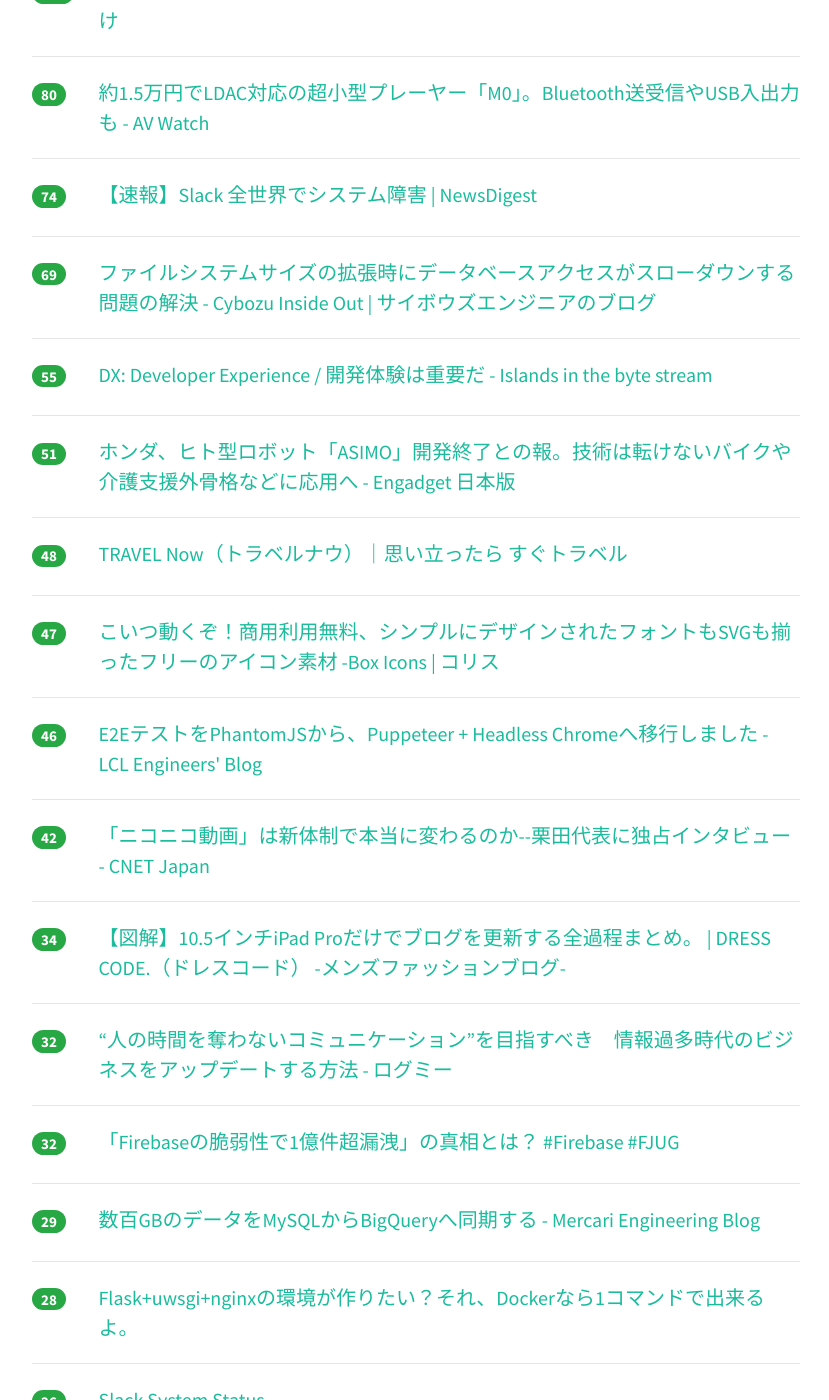
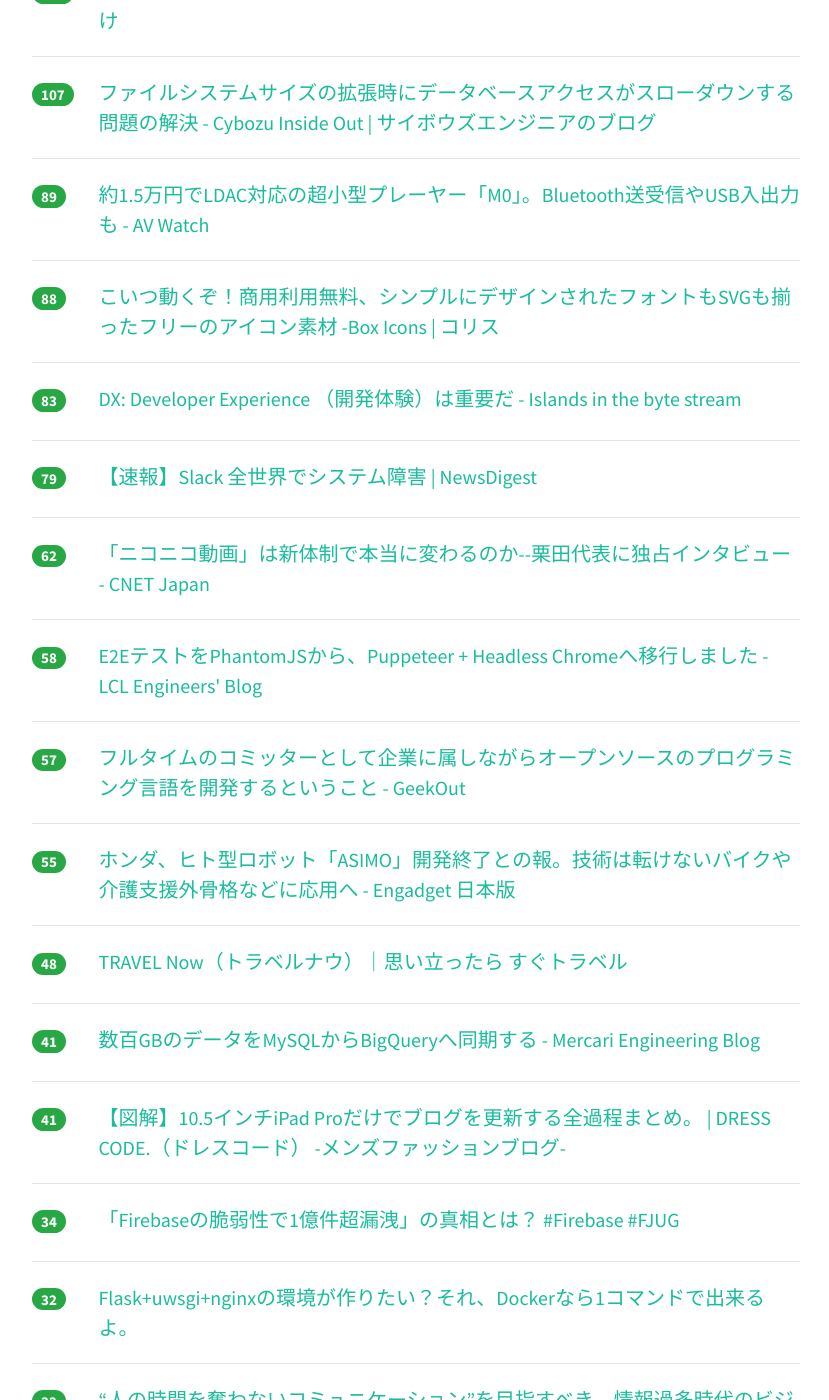
Before and after one commit to yatta47/hatena-matome-site, a Jekyll site: the page built from _posts/2018-06-28-hatena.md, in a window 1280 px wide and 1400 px high, scrolled down 419 px. Shown: the whole window, without its empty margins (224-1053 px from the left). Built offline with Jekyll 4.4.1, drawn with Linux system fonts in a browser that asks for light colours; nearby versions of some CDN libraries; some of the changed text lies outside the part shown.

Commit message:
Updated 2018-06-28

```diff
--- a/_posts/2018-06-28-hatena.md
+++ b/_posts/2018-06-28-hatena.md
@@ -1,38 +1,58 @@
 ---
 layout: post
 title:  "2018-06-28 はてぶIT"
-date:   2018-06-28 13:02:50
+date:   2018-06-28 14:03:01
 tags: [it-hotentry]
 ---
-57 件のデータあり
+60 件のデータあり
 
 <hr><div class="row">
-<div class="col-1"><span class="badge badge-pill badge-success h2">147</span></div>
+<div class="col-1"><span class="badge badge-pill badge-success h2">248</span></div>
 <div class="col-11"><a href='https://www.watto.nagoya/entry/2018/06/28/003000' target='_blank'>Excelで絶対参照を使って九九の表を作れと言われたら - しいたげられたしいたけ</a></div>
 </div>
 <hr>
 <div class="row">
-<div class="col-1"><span class="badge badge-pill badge-success h2">80</span></div>
+<div class="col-1"><span class="badge badge-pill badge-success h2">107</span></div>
+<div class="col-11"><a href='http://blog.cybozu.io/entry/2018/06/28/080000' target='_blank'>ファイルシステムサイズの拡張時にデータベースアクセスがスローダウンする問題の解決 - Cybozu Inside Out | サイボウズエンジニアのブログ</a></div>
+</div>
+<hr>
+<div class="row">
+<div class="col-1"><span class="badge badge-pill badge-success h2">89</span></div>
 <div class="col-11"><a href='https://av.watch.impress.co.jp/docs/news/1129733.html' target='_blank'>約1.5万円でLDAC対応の超小型プレーヤー「M0」。Bluetooth送受信やUSB入出力も - AV Watch</a></div>
 </div>
 <hr>
 <div class="row">
-<div class="col-1"><span class="badge badge-pill badge-success h2">74</span></div>
+<div class="col-1"><span class="badge badge-pill badge-success h2">88</span></div>
+<div class="col-11"><a href='https://coliss.com/articles/build-websites/operation/css/high-quality-web-icons-boxicons.html' target='_blank'>こいつ動くぞ！商用利用無料、シンプルにデザインされたフォントもSVGも揃ったフリーのアイコン素材 -Box Icons | コリス</a></div>
+</div>
+<hr>
+<div class="row">
+<div class="col-1"><span class="badge badge-pill badge-success h2">83</span></div>
+<div class="col-11"><a href='https://gfx.hatenablog.com/entry/2018/06/28/100103' target='_blank'>DX: Developer Experience （開発体験）は重要だ - Islands in the byte stream</a></div>
+</div>
+<hr>
+<div class="row">
+<div class="col-1"><span class="badge badge-pill badge-success h2">79</span></div>
 <div class="col-11"><a href='https://newsdigest.jp/1957' target='_blank'>【速報】Slack 全世界でシステム障害 | NewsDigest</a></div>
 </div>
 <hr>
 <div class="row">
-<div class="col-1"><span class="badge badge-pill badge-success h2">69</span></div>
-<div class="col-11"><a href='http://blog.cybozu.io/entry/2018/06/28/080000' target='_blank'>ファイルシステムサイズの拡張時にデータベースアクセスがスローダウンする問題の解決 - Cybozu Inside Out | サイボウズエンジニアのブログ</a></div>
+<div class="col-1"><span class="badge badge-pill badge-success h2">62</span></div>
+<div class="col-11"><a href='https://japan.cnet.com/article/35121533/' target='_blank'>「ニコニコ動画」は新体制で本当に変わるのか--栗田代表に独占インタビュー - CNET Japan</a></div>
+</div>
+<hr>
+<div class="row">
+<div class="col-1"><span class="badge badge-pill badge-success h2">58</span></div>
+<div class="col-11"><a href='http://techblog.lclco.com/entry/2018/06/28/080000' target='_blank'>E2EテストをPhantomJSから、Puppeteer + Headless Chromeへ移行しました - LCL Engineers' Blog</a></div>
+</div>
+<hr>
+<div class="row">
+<div class="col-1"><span class="badge badge-pill badge-success h2">57</span></div>
+<div class="col-11"><a href='https://geek-out.jp/column/entry/2018/06/28/110000' target='_blank'>フルタイムのコミッターとして企業に属しながらオープンソースのプログラミング言語を開発するということ - GeekOut</a></div>
 </div>
 <hr>
 <div class="row">
 <div class="col-1"><span class="badge badge-pill badge-success h2">55</span></div>
-<div class="col-11"><a href='https://gfx.hatenablog.com/entry/2018/06/28/100103' target='_blank'>DX: Developer Experience / 開発体験は重要だ - Islands in the byte stream</a></div>
-</div>
-<hr>
-<div class="row">
-<div class="col-1"><span class="badge badge-pill badge-success h2">51</span></div>
 <div class="col-11"><a href='https://japanese.engadget.com/2018/06/27/asimo/' target='_blank'>ホンダ、ヒト型ロボット「ASIMO」開発終了との報。技術は転けないバイクや介護支援外骨格などに応用へ - Engadget 日本版</a></div>
 </div>
 <hr>
@@ -42,23 +62,23 @@ tags: [it-hotentry]
 </div>
 <hr>
 <div class="row">
-<div class="col-1"><span class="badge badge-pill badge-success h2">47</span></div>
-<div class="col-11"><a href='https://coliss.com/articles/build-websites/operation/css/high-quality-web-icons-boxicons.html' target='_blank'>こいつ動くぞ！商用利用無料、シンプルにデザインされたフォントもSVGも揃ったフリーのアイコン素材 -Box Icons | コリス</a></div>
+<div class="col-1"><span class="badge badge-pill badge-success h2">41</span></div>
+<div class="col-11"><a href='http://tech.mercari.com/entry/2018/06/28/100000' target='_blank'>数百GBのデータをMySQLからBigQueryへ同期する - Mercari Engineering Blog</a></div>
 </div>
 <hr>
 <div class="row">
-<div class="col-1"><span class="badge badge-pill badge-success h2">46</span></div>
-<div class="col-11"><a href='http://techblog.lclco.com/entry/2018/06/28/080000' target='_blank'>E2EテストをPhantomJSから、Puppeteer + Headless Chromeへ移行しました - LCL Engineers' Blog</a></div>
-</div>
-<hr>
-<div class="row">
-<div class="col-1"><span class="badge badge-pill badge-success h2">42</span></div>
-<div class="col-11"><a href='https://japan.cnet.com/article/35121533/' target='_blank'>「ニコニコ動画」は新体制で本当に変わるのか--栗田代表に独占インタビュー - CNET Japan</a></div>
+<div class="col-1"><span class="badge badge-pill badge-success h2">41</span></div>
+<div class="col-11"><a href='https://www.fukulow.info/ipadblog-matome/' target='_blank'>【図解】10.5インチiPad Proだけでブログを更新する全過程まとめ。 | DRESS CODE.（ドレスコード） -メンズファッションブログ-</a></div>
 </div>
 <hr>
 <div class="row">
 <div class="col-1"><span class="badge badge-pill badge-success h2">34</span></div>
-<div class="col-11"><a href='https://www.fukulow.info/ipadblog-matome/' target='_blank'>【図解】10.5インチiPad Proだけでブログを更新する全過程まとめ。 | DRESS CODE.（ドレスコード） -メンズファッションブログ-</a></div>
+<div class="col-11"><a href='https://qiita.com/Yatima/items/cb1962fb09f827957981' target='_blank'>「Firebaseの脆弱性で1億件超漏洩」の真相とは？ #Firebase #FJUG</a></div>
+</div>
+<hr>
+<div class="row">
+<div class="col-1"><span class="badge badge-pill badge-success h2">32</span></div>
+<div class="col-11"><a href='https://qiita.com/lboavde1121/items/a905f1382733dfb9c8c1' target='_blank'>Flask+uwsgi+nginxの環境が作りたい？それ、Dockerなら1コマンドで出来るよ。</a></div>
 </div>
 <hr>
 <div class="row">
@@ -67,18 +87,18 @@ tags: [it-hotentry]
 </div>
 <hr>
 <div class="row">
-<div class="col-1"><span class="badge badge-pill badge-success h2">32</span></div>
-<div class="col-11"><a href='https://qiita.com/Yatima/items/cb1962fb09f827957981' target='_blank'>「Firebaseの脆弱性で1億件超漏洩」の真相とは？ #Firebase #FJUG</a></div>
+<div class="col-1"><span class="badge badge-pill badge-success h2">31</span></div>
+<div class="col-11"><a href='https://wirelesswire.jp/2018/06/65757/' target='_blank'>最強のプログラミング勉強法が写経である理由 - WirelessWire News（ワイヤレスワイヤーニュース）</a></div>
 </div>
 <hr>
 <div class="row">
-<div class="col-1"><span class="badge badge-pill badge-success h2">29</span></div>
-<div class="col-11"><a href='http://tech.mercari.com/entry/2018/06/28/100000' target='_blank'>数百GBのデータをMySQLからBigQueryへ同期する - Mercari Engineering Blog</a></div>
+<div class="col-1"><span class="badge badge-pill badge-success h2">27</span></div>
+<div class="col-11"><a href='http://nlab.itmedia.co.jp/nl/articles/1806/27/news131.html' target='_blank'>麻雀の点数計算を自動でしてくれるアプリ「麻雀カメラ」登場　アガった手牌にスマホをかざすだけ - ねとらぼ</a></div>
 </div>
 <hr>
 <div class="row">
-<div class="col-1"><span class="badge badge-pill badge-success h2">28</span></div>
-<div class="col-11"><a href='https://qiita.com/lboavde1121/items/a905f1382733dfb9c8c1' target='_blank'>Flask+uwsgi+nginxの環境が作りたい？それ、Dockerなら1コマンドで出来るよ。</a></div>
+<div class="col-1"><span class="badge badge-pill badge-success h2">26</span></div>
+<div class="col-11"><a href='https://dev-blog.apollodata.com/graphql-explained-5844742f195e' target='_blank'>GraphQL explained – Apollo GraphQL</a></div>
 </div>
 <hr>
 <div class="row">
@@ -87,33 +107,48 @@ tags: [it-hotentry]
 </div>
 <hr>
 <div class="row">
-<div class="col-1"><span class="badge badge-pill badge-success h2">26</span></div>
-<div class="col-11"><a href='http://nlab.itmedia.co.jp/nl/articles/1806/27/news131.html' target='_blank'>麻雀の点数計算を自動でしてくれるアプリ「麻雀カメラ」登場　アガった手牌にスマホをかざすだけ - ねとらぼ</a></div>
+<div class="col-1"><span class="badge badge-pill badge-success h2">23</span></div>
+<div class="col-11"><a href='https://dev.classmethod.jp/server-side/db/introducing-mongodb-4/' target='_blank'>[速報] ACID トランザクションをサポート！ MongoDB 4.0 がリリースされました！ #MDBW18 ｜ Developers.IO</a></div>
 </div>
 <hr>
 <div class="row">
-<div class="col-1"><span class="badge badge-pill badge-success h2">26</span></div>
-<div class="col-11"><a href='https://geek-out.jp/column/entry/2018/06/28/110000' target='_blank'>フルタイムのコミッターとして企業に属しながらオープンソースのプログラミング言語を開発するということ - GeekOut</a></div>
+<div class="col-1"><span class="badge badge-pill badge-success h2">23</span></div>
+<div class="col-11"><a href='https://qiita.com/tailix/items/fe3804e7a58978741d56' target='_blank'>Docker + Node.js のデバッグ Visual Studio Code編</a></div>
 </div>
 <hr>
 <div class="row">
-<div class="col-1"><span class="badge badge-pill badge-success h2">22</span></div>
-<div class="col-11"><a href='https://dev-blog.apollodata.com/graphql-explained-5844742f195e' target='_blank'>GraphQL explained – Apollo GraphQL</a></div>
+<div class="col-1"><span class="badge badge-pill badge-success h2">21</span></div>
+<div class="col-11"><a href='https://dentsu-ho.com/articles/3598' target='_blank'>UX（ユーエックス）ってなんだ？実際に活躍している人たちに聞いてみた（後編） | ウェブ電通報</a></div>
+</div>
+<hr>
+<div class="row">
+<div class="col-1"><span class="badge badge-pill badge-success h2">21</span></div>
+<div class="col-11"><a href='https://yandod.github.io/blog/2018/06/28/programming/' target='_blank'>ディスる前に知っておくべき「プログラミング教育」のこと - Yusuke Ando a.k.a yando</a></div>
 </div>
 <hr>
 <div class="row">
 <div class="col-1"><span class="badge badge-pill badge-success h2">20</span></div>
-<div class="col-11"><a href='https://dentsu-ho.com/articles/3598' target='_blank'>UX（ユーエックス）ってなんだ？実際に活躍している人たちに聞いてみた（後編） | ウェブ電通報</a></div>
-</div>
-<hr>
-<div class="row">
-<div class="col-1"><span class="badge badge-pill badge-success h2">20</span></div>
-<div class="col-11"><a href='https://wirelesswire.jp/2018/06/65757/' target='_blank'>最強のプログラミング勉強法が写経である理由 - WirelessWire News（ワイヤレスワイヤーニュース）</a></div>
+<div class="col-11"><a href='https://japan.cnet.com/article/35121579/' target='_blank'>グーグル、広告ブランドを刷新--「AdWords」と「DoubleClick」の名称を廃止 - CNET Japan</a></div>
 </div>
 <hr>
 <div class="row">
 <div class="col-1"><span class="badge badge-pill badge-success h2">19</span></div>
-<div class="col-11"><a href='https://dev.classmethod.jp/server-side/db/introducing-mongodb-4/' target='_blank'>[速報] ACID トランザクションをサポート！ MongoDB 4.0 がリリースされました！ #MDBW18 ｜ Developers.IO</a></div>
+<div class="col-11"><a href='http://www.itmedia.co.jp/news/articles/1806/28/news025.html' target='_blank'>「AIへの信頼」不可欠に　SF作家・長谷敏司さん、「BEATLESS」の世界語る - ITmedia NEWS</a></div>
+</div>
+<hr>
+<div class="row">
+<div class="col-1"><span class="badge badge-pill badge-success h2">19</span></div>
+<div class="col-11"><a href='https://tech.starttoday-tech.com/entry/openapi2ruby' target='_blank'>OpenAPIのschema定義からRubyのクラスを生成するgem「openapi2ruby」をつくりました - Start Today Technologies TECH BLOG</a></div>
+</div>
+<hr>
+<div class="row">
+<div class="col-1"><span class="badge badge-pill badge-success h2">19</span></div>
+<div class="col-11"><a href='http://www.itmedia.co.jp/news/articles/1806/28/news079.html' target='_blank'>みずほ証券システム障害、2日経っても解消せず　再開めど「未定」 - ITmedia NEWS</a></div>
+</div>
+<hr>
+<div class="row">
+<div class="col-1"><span class="badge badge-pill badge-success h2">18</span></div>
+<div class="col-11"><a href='https://google-developers.appspot.com/machine-learning/crash-course/backprop-scroll/' target='_blank'>Backpropagation demo</a></div>
 </div>
 <hr>
 <div class="row">
@@ -123,12 +158,7 @@ tags: [it-hotentry]
 <hr>
 <div class="row">
 <div class="col-1"><span class="badge badge-pill badge-success h2">17</span></div>
-<div class="col-11"><a href='https://qiita.com/tailix/items/fe3804e7a58978741d56' target='_blank'>Docker + Node.js のデバッグ Visual Studio Code編</a></div>
-</div>
-<hr>
-<div class="row">
-<div class="col-1"><span class="badge badge-pill badge-success h2">17</span></div>
-<div class="col-11"><a href='https://japan.cnet.com/article/35121579/' target='_blank'>グーグル、広告ブランドを刷新--「AdWords」と「DoubleClick」の名称を廃止 - CNET Japan</a></div>
+<div class="col-11"><a href='https://h3poteto.hatenablog.com/entry/2018/06/25/010000' target='_blank'>趣味サービスのインフラをAWS ECSに載せ替えた - PartyIX</a></div>
 </div>
 <hr>
 <div class="row">
@@ -142,23 +172,23 @@ tags: [it-hotentry]
 </div>
 <hr>
 <div class="row">
-<div class="col-1"><span class="badge badge-pill badge-success h2">16</span></div>
-<div class="col-11"><a href='https://google-developers.appspot.com/machine-learning/crash-course/backprop-scroll/' target='_blank'>Backpropagation demo</a></div>
+<div class="col-1"><span class="badge badge-pill badge-success h2">17</span></div>
+<div class="col-11"><a href='https://blog.kibe.la/entry/2018/06/28/114716' target='_blank'>採用やってます！（We're Hiring!） - Kibela Blog</a></div>
 </div>
 <hr>
 <div class="row">
 <div class="col-1"><span class="badge badge-pill badge-success h2">16</span></div>
-<div class="col-11"><a href='http://www.itmedia.co.jp/news/articles/1806/28/news025.html' target='_blank'>「AIへの信頼」不可欠に　SF作家・長谷敏司さん、「BEATLESS」の世界語る - ITmedia NEWS</a></div>
-</div>
-<hr>
-<div class="row">
-<div class="col-1"><span class="badge badge-pill badge-success h2">16</span></div>
-<div class="col-11"><a href='https://tech.starttoday-tech.com/entry/openapi2ruby' target='_blank'>OpenAPIのschema定義からRubyのクラスを生成するgem「openapi2ruby」をつくりました - Start Today Technologies TECH BLOG</a></div>
+<div class="col-11"><a href='https://japan.cnet.com/article/35121577/' target='_blank'>人間のように話す「Google Duplex」、パブリックテストを開始へ - CNET Japan</a></div>
 </div>
 <hr>
 <div class="row">
 <div class="col-1"><span class="badge badge-pill badge-success h2">15</span></div>
-<div class="col-11"><a href='https://japan.cnet.com/article/35121577/' target='_blank'>人間のように話す「Google Duplex」、パブリックテストを開始へ - CNET Japan</a></div>
+<div class="col-11"><a href='https://togetter.com/li/1241327' target='_blank'>ＡＩが人間を支配するという話に疑問がありすぎて妄想してみた - Togetter</a></div>
+</div>
+<hr>
+<div class="row">
+<div class="col-1"><span class="badge badge-pill badge-success h2">15</span></div>
+<div class="col-11"><a href='https://kubernetes.io/blog/2018/06/27/kubernetes-1.11-release-announcement/' target='_blank'>Kubernetes 1.11: In-Cluster Load Balancing and CoreDNS Plugin Graduate to General Availability - Kubernetes</a></div>
 </div>
 <hr>
 <div class="row">
@@ -178,22 +208,17 @@ tags: [it-hotentry]
 <hr>
 <div class="row">
 <div class="col-1"><span class="badge badge-pill badge-success h2">14</span></div>
-<div class="col-11"><a href='https://togetter.com/li/1241327' target='_blank'>ＡＩが人間を支配するという話に疑問がありすぎて妄想してみた - Togetter</a></div>
+<div class="col-11"><a href='https://ferret-plus.com/10453' target='_blank'>Googleアナリティクスのレポート作成を簡単にするマイレポートとは？｜ferret [フェレット]</a></div>
 </div>
 <hr>
 <div class="row">
 <div class="col-1"><span class="badge badge-pill badge-success h2">14</span></div>
-<div class="col-11"><a href='https://kubernetes.io/blog/2018/06/27/kubernetes-1.11-release-announcement/' target='_blank'>Kubernetes 1.11: In-Cluster Load Balancing and CoreDNS Plugin Graduate to General Availability - Kubernetes</a></div>
+<div class="col-11"><a href='https://cloudplatform-jp.googleblog.com/2018/06/Behind-the-scenes-with-the-Dragon-Ball-Legends-GCP-backend.html' target='_blank'>Google Cloud Platform Japan 公式ブログ: 『ドラゴンボール レジェンズ』の舞台裏を支える Google Cloud</a></div>
 </div>
 <hr>
 <div class="row">
-<div class="col-1"><span class="badge badge-pill badge-success h2">14</span></div>
-<div class="col-11"><a href='http://www.itmedia.co.jp/news/articles/1806/28/news079.html' target='_blank'>みずほ証券システム障害、2日経っても解消せず　再開めど「未定」 - ITmedia NEWS</a></div>
-</div>
-<hr>
-<div class="row">
-<div class="col-1"><span class="badge badge-pill badge-success h2">12</span></div>
-<div class="col-11"><a href='https://h3poteto.hatenablog.com/entry/2018/06/25/010000' target='_blank'>趣味サービスのインフラをAWS ECSに載せ替えた - PartyIX</a></div>
+<div class="col-1"><span class="badge badge-pill badge-success h2">13</span></div>
+<div class="col-11"><a href='https://www.lifehacker.jp/2018/06/the-tiny-essential-google-tricks-for-way-better-search.html' target='_blank'>完全一致や関連語の検索も。知らないともったない、Google検索を最大限活用する9つのテクニック | ライフハッカー［日本版］</a></div>
 </div>
 <hr>
 <div class="row">
@@ -203,16 +228,21 @@ tags: [it-hotentry]
 <hr>
 <div class="row">
 <div class="col-1"><span class="badge badge-pill badge-success h2">12</span></div>
-<div class="col-11"><a href='https://ferret-plus.com/10453' target='_blank'>Googleアナリティクスのレポート作成を簡単にするマイレポートとは？｜ferret [フェレット]</a></div>
+<div class="col-11"><a href='https://www.nikkei.com/article/DGXMZO32334040Y8A620C1EAF000/' target='_blank'>ホンダ、アシモの開発取りやめ　実用型にシフト　　：日本経済新聞</a></div>
 </div>
 <hr>
 <div class="row">
-<div class="col-1"><span class="badge badge-pill badge-success h2">10</span></div>
+<div class="col-1"><span class="badge badge-pill badge-success h2">11</span></div>
 <div class="col-11"><a href='https://www.publickey1.jp/blog/18/vmwarekubernetesvmware_kubernetes_enginevmware_cloud_on_awsazure.html' target='_blank'>VMwareもKubernetesのマネージドサービス「VMware Kubernetes Engine」提供へ。VMware Cloud on AWSを皮切りにAzure版も予定 － Publickey</a></div>
 </div>
 <hr>
 <div class="row">
-<div class="col-1"><span class="badge badge-pill badge-success h2">10</span></div>
+<div class="col-1"><span class="badge badge-pill badge-success h2">11</span></div>
+<div class="col-11"><a href='http://kamomako.hatenablog.jp/entry/youkai-watch-world' target='_blank'>妖怪ウォッチワールド・リセマラ確率検証・初心者おすすめ攻略情報まとめ・GPS信号が見つかりません - 【暮らしを豊かに:Smart Life Net】</a></div>
+</div>
+<hr>
+<div class="row">
+<div class="col-1"><span class="badge badge-pill badge-success h2">11</span></div>
 <div class="col-11"><a href='https://kimafuro.jp/2018/06/28/archives/857' target='_blank'>AI投資信託を始める　ウェルスナビを申し込んでみた</a></div>
 </div>
 <hr>
@@ -227,16 +257,6 @@ tags: [it-hotentry]
 </div>
 <hr>
 <div class="row">
-<div class="col-1"><span class="badge badge-pill badge-success h2">9</span></div>
-<div class="col-11"><a href='http://kamomako.hatenablog.jp/entry/youkai-watch-world' target='_blank'>妖怪ウォッチワールド・リセマラ確率検証・初心者おすすめ攻略情報まとめ・GPS信号が見つかりません - 【暮らしを豊かに:Smart Life Net】</a></div>
-</div>
-<hr>
-<div class="row">
-<div class="col-1"><span class="badge badge-pill badge-success h2">9</span></div>
-<div class="col-11"><a href='https://www.nikkei.com/article/DGXMZO32334040Y8A620C1EAF000/' target='_blank'>ホンダ、アシモの開発取りやめ　実用型にシフト　　：日本経済新聞</a></div>
-</div>
-<hr>
-<div class="row">
 <div class="col-1"><span class="badge badge-pill badge-success h2">8</span></div>
 <div class="col-11"><a href='https://www.kenkokarate.com/entry/2018/06/28/055934' target='_blank'>【HTTPSにしてPV激減】グーグルさんにメールで質問しています⁉︎ - 空手ヲタと人間は共存できる　</a></div>
 </div>
@@ -247,7 +267,7 @@ tags: [it-hotentry]
 </div>
 <hr>
 <div class="row">
-<div class="col-1"><span class="badge badge-pill badge-success h2">7</span></div>
+<div class="col-1"><span class="badge badge-pill badge-success h2">8</span></div>
 <div class="col-11"><a href='http://www.itmedia.co.jp/news/articles/1806/28/news074.html' target='_blank'>Google、広告サービスの「AdWords」や「DoubleClick」を改称し再編成 - ITmedia NEWS</a></div>
 </div>
 <hr>
@@ -259,6 +279,11 @@ tags: [it-hotentry]
 <div class="row">
 <div class="col-1"><span class="badge badge-pill badge-success h2">6</span></div>
 <div class="col-11"><a href='https://pc.watch.impress.co.jp/docs/news/yajiuma/1129837.html' target='_blank'>【やじうまPC Watch】Facebook、高高度からインターネットを届ける無線局ドローンの開発を中止 - PC Watch</a></div>
+</div>
+<hr>
+<div class="row">
+<div class="col-1"><span class="badge badge-pill badge-success h2">6</span></div>
+<div class="col-11"><a href='http://bookmark.hatenastaff.com/entry/2018/06/28/124851' target='_blank'>内部システム刷新のため、Androidアプリの旧バージョンがご利用いただけなくなります - はてなブックマーク開発ブログ</a></div>
 </div>
 <hr>
 <div class="row">
@@ -277,16 +302,6 @@ tags: [it-hotentry]
 </div>
 <hr>
 <div class="row">
-<div class="col-1"><span class="badge badge-pill badge-success h2">5</span></div>
-<div class="col-11"><a href='https://yandod.github.io/blog/2018/06/28/programming/' target='_blank'>ディスる前に知っておくべき「プログラミング教育」のこと - Yusuke Ando a.k.a yando</a></div>
-</div>
-<hr>
-<div class="row">
-<div class="col-1"><span class="badge badge-pill badge-success h2">5</span></div>
-<div class="col-11"><a href='https://blog.kibe.la/entry/2018/06/28/114716' target='_blank'>採用やってます！（We're Hiring!） - Kibela Blog</a></div>
-</div>
-<hr>
-<div class="row">
 <div class="col-1"><span class="badge badge-pill badge-success h2">4</span></div>
 <div class="col-11"><a href='http://www.webpolaris.net/entry/2018/06/27/200122' target='_blank'>かなり信心深い女性信者さんと雑談！&地震とAIの事！ - 全く無駄がない神々の遊び</a></div>
 </div>
```
